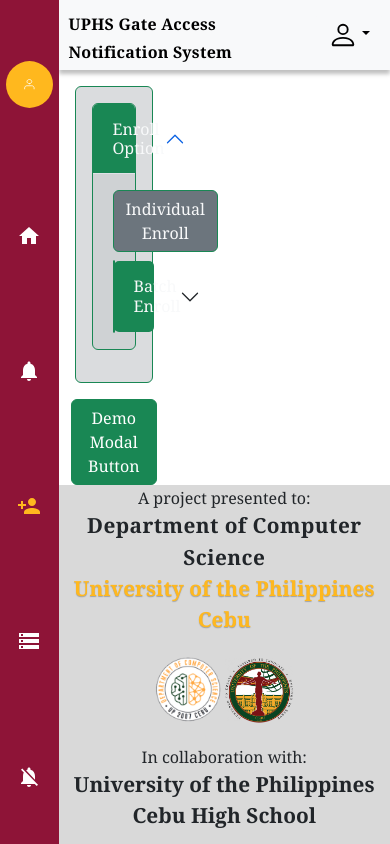
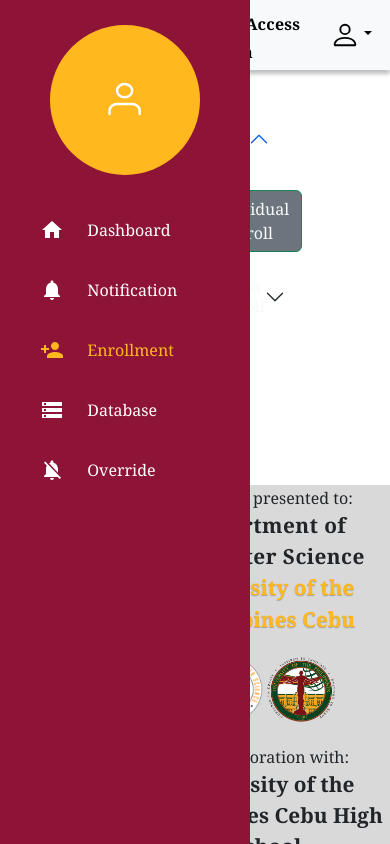
Before and after one commit to Hyper-Devs/Hyper-Devs, a React (Create React App) app in the folder client/: page /enroll in a window 390 px wide. Shown: the top 844 px of the page. Built offline with nearby package versions, Linux system fonts and the light colour scheme; sample sign-in values are in the browser's storage.

Commit message:
updated responsiveness of Sidebar

```diff
--- a/client/src/Components/Sidebar/Sidebar.css
+++ b/client/src/Components/Sidebar/Sidebar.css
@@ -1,61 +1,50 @@
 .newsidebar-container{
     height: 100%;
-    width: 15%;
-    background-color: transparent;
+    width: 250px;
+    background-color: #8E1437;
 }
 
 .newsidebar-content{
     position: fixed;
     height: 100%;
-    width: 15%;
+    width: 250px;
     background-color: #8E1437;
-    display: flex;
-    flex-direction: column;
 }
 
 .newsidebar-header{
-    height: 25%;
+    height: 200px;
     width: 100%;
-    display: flex;
-    align-items: center;
-    justify-content: center;
-}
-
-.newsidebar-header img {
-    height: 80%;
-    width: 80%;
+    display: grid;
+    place-items: center;
 }
 
 .sidebar-list{
-    position: relative;
-    height: 100%;
+    height: auto;
+    padding: 0;
     width: 100%;
-    padding: 0;
-    margin: 0;
-    display: flex;
-    flex-direction: column;
-    justify-content: space-evenly;
 }
 
 .sidebar-list .items{
     width: 100%;
-    height: 100%;
-    gap: 10%;
+    height: 60px;
+    padding-left: 7%;
     list-style-type: none;
     margin: 0;
     display: flex;
+    flex-direction: row;
+    color: white;
+    justify-content: center;
     align-items: center;
-    color: white;
 }
 
 .items #icon{
-    display: flex;
-    flex: 5%;
-    justify-content: flex-end;
+    flex: 30%;
+    display: grid;
+    place-items: center;
 }
 
 .items #title{
-    flex: 50%;
+    flex: 70%;
 }
 
 .sidebar-list .items:hover{
@@ -66,57 +55,3 @@
 .sidebar-list #active{
     color: #FFB81E;
 }
-
-
-
-@media (max-width: 850px) {
-
-    .items #title{
-        font-size: 0.8rem;
-    }
-
-    .items #icon{
-        flex: 20%;
-    }
-
-    .sidebar-list .items{
-        gap: 8px;
-    }
-
-}
-
-@media (max-width: 650px) {
-
-    .items #title{
-        font-size: 0.6rem;
-    }
-
-    .sidebar-list .items{
-        gap: 5px;
-    }
-
-}
-
-@media (max-width: 550px) {
-
-    .items #title{
-        font-size: 0.6rem;
-    }
-
-    .sidebar-list .items{
-        gap: 0;
-    }
-
-}
-
-@media (max-width: 450px) {
-
-    .items #title{
-        display: none;
-    }
-
-    .items #icon{
-        justify-content: center;
-    }
-
-}
```
